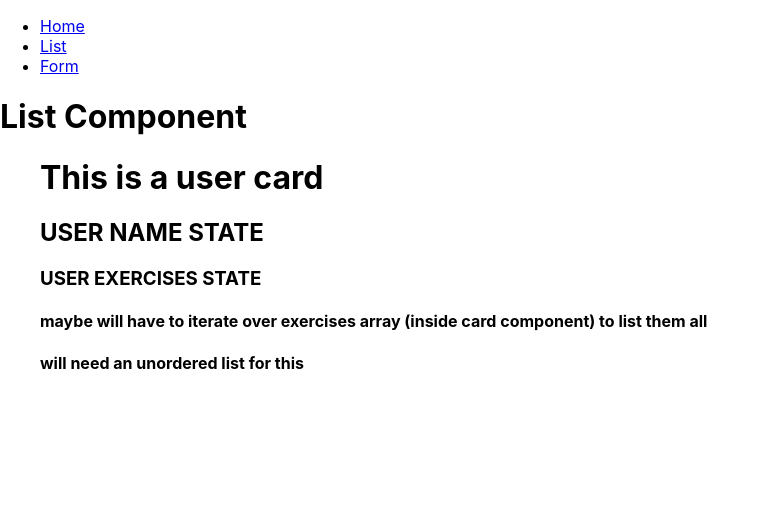
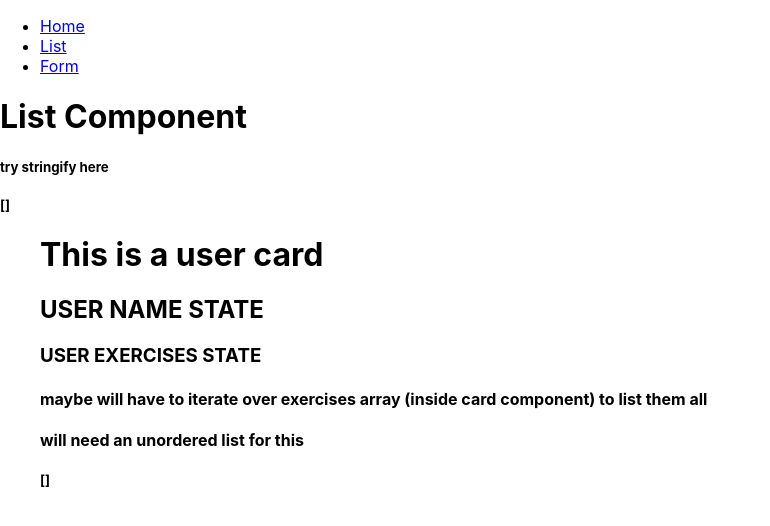
Before and after one commit to codifyamplify/Brand-New-Fitness-Frontend, a React (Create React App) app: page /list in a window 1280 px wide. Shown: the top 526 px of the page, without its empty margins (0-770 px from the left). Built offline with nearby package versions, Linux system fonts and the light colour scheme; no server answers.

Commit message:
Import context into all components and test with JSON.stringify]

```diff
--- a/src/App.js
+++ b/src/App.js
@@ -12,6 +12,7 @@ import Navbar from './componants/Navbar'
 
 function App() {
   console.log("inside app")
+
 // debugger
   // create users state
   // const [users, setUsers] = useState([]) // this will be handled in context now
--- a/src/componants/Card.js
+++ b/src/componants/Card.js
@@ -1,7 +1,11 @@
-import React from "react"
+import React, {useContext} from "react"
+import { UserContext } from "./context/user"
 // will require some sort of user state data (assmuing exercise data will come with the association)
 const Card = () => {
-    // import some state in the Card parentheses
+    // import context and store in variable
+    const data = useContext(UserContext)
+    console.log("inside Card")
+    console.log(data)
     return (
         <div>
             <h1>This is a user card</h1>
@@ -9,6 +13,7 @@ const Card = () => {
             <h3>USER EXERCISES STATE</h3>
             <h4>maybe will have to iterate over exercises array (inside card component) to list them all</h4>
             <h4>will need an unordered list for this</h4>
+            <h5>{JSON.stringify(data)}</h5>
         </div>
     )
 }
--- a/src/componants/Form.js
+++ b/src/componants/Form.js
@@ -1,11 +1,14 @@
-import React from "react"
+import React, {useContext} from "react"
+import { UserContext } from "./context/user"
 //
 const Form = () => {
+    const data = useContext(UserContext)
 console.log("hello from form")
+console.log(data)
     return (
         <div>
             <h1>Form Component</h1>
-
+            <h5>{JSON.stringify(data)}</h5>
         </div>
     )
 }
--- a/src/componants/List.js
+++ b/src/componants/List.js
@@ -6,11 +6,14 @@ import { UserContext } from "./context/user"
 const List = () => {
     const user = useContext(UserContext)
     console.log("hello from list")
+    console.log(JSON.stringify(user))
     console.log(user)
     // console.log({users})
     return (
         <div>
             <h1>List Component</h1>
+            <h5>try stringify here</h5>
+            <h5>{JSON.stringify(user)}</h5>
             <ul>
                 {/* here we will use data from state or props and iterate over it all and create a card component for each entry */}
                 <Card />
```
Also changed, not shown: 1 other file (tests, documents, lock files or other folders).
